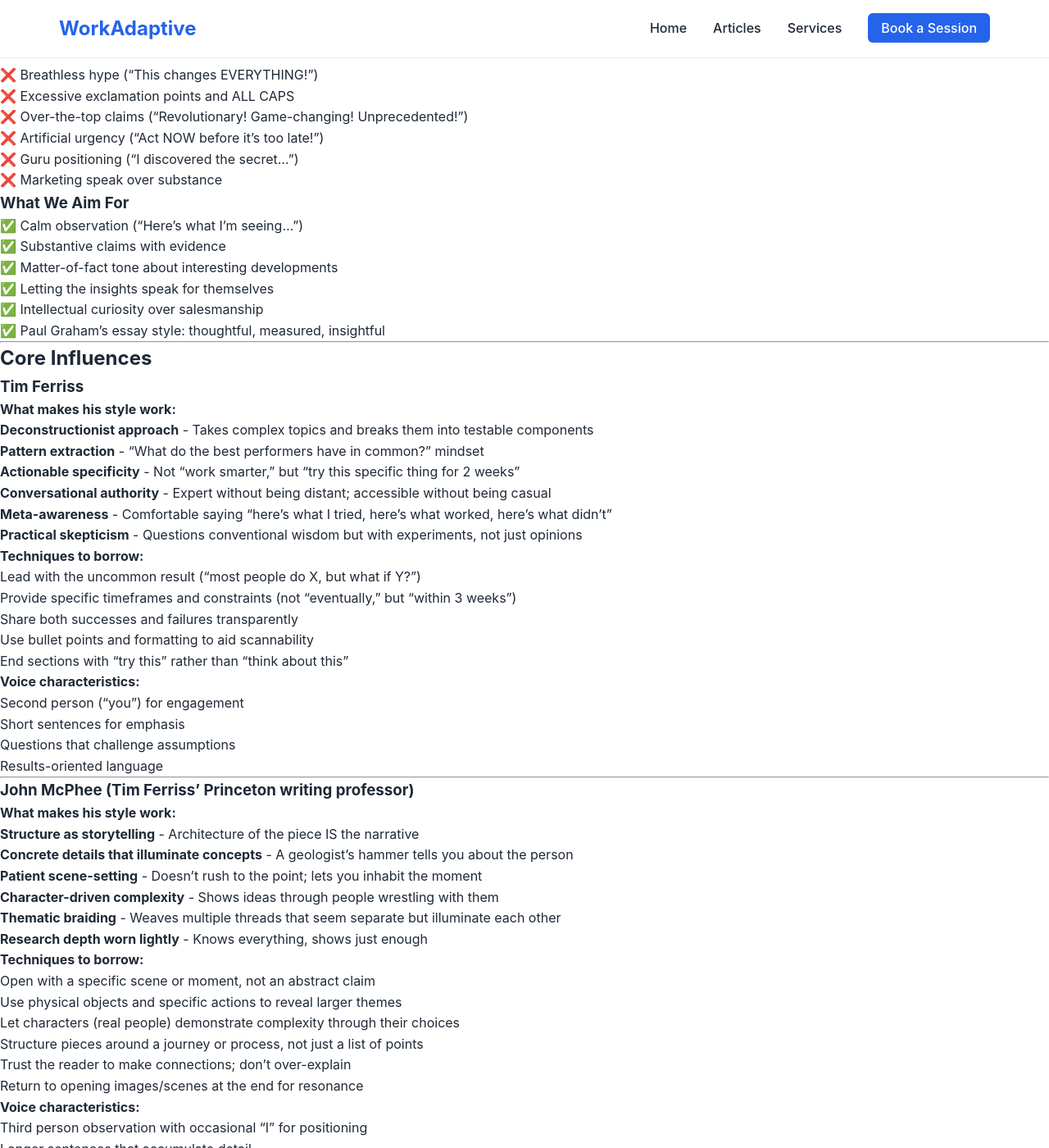
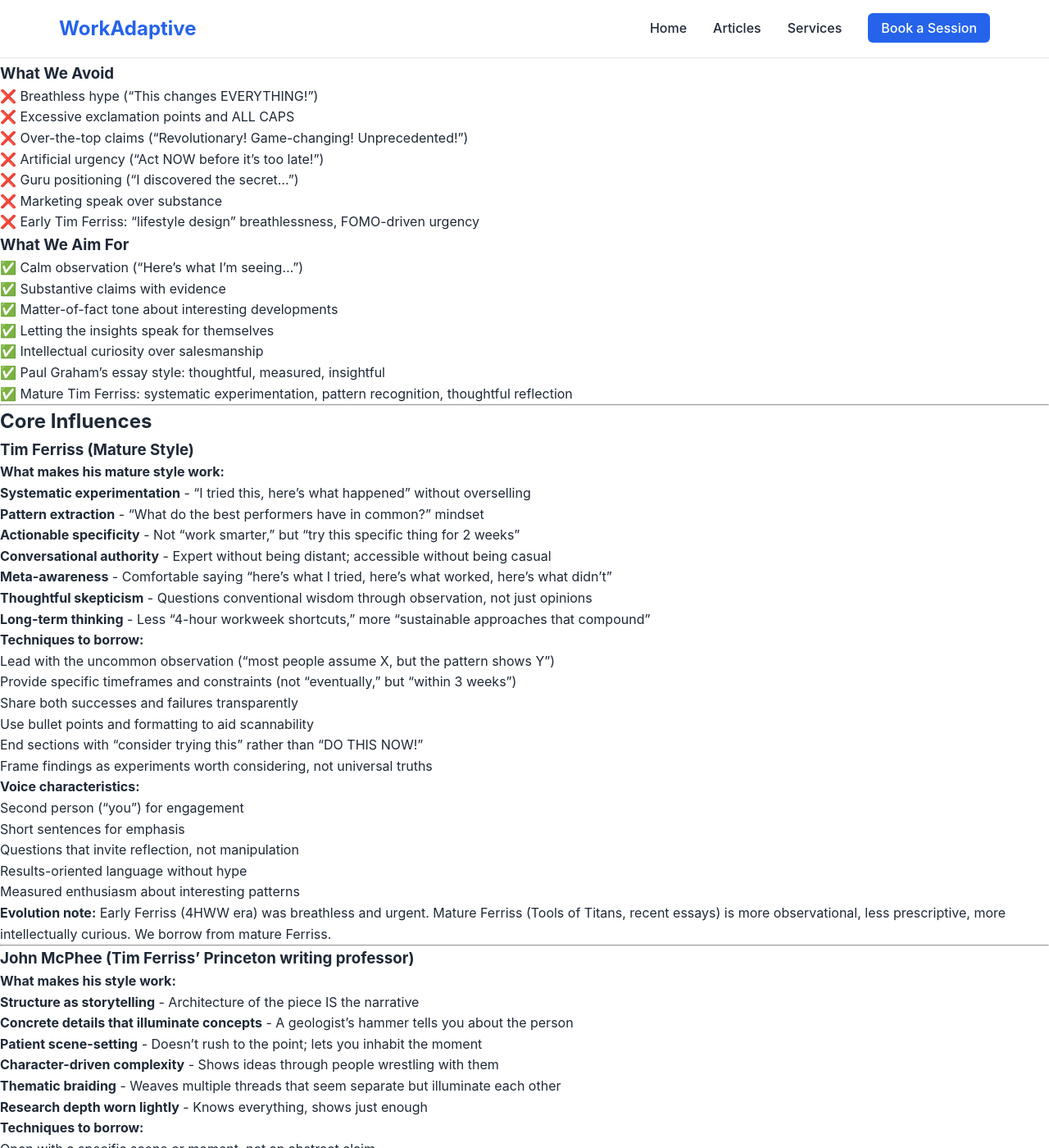
Before and after one commit to workadaptive/content, a Jekyll site: the page built from writing-style-reference.md, in a window 1280 px wide and 1400 px high, scrolled down 216 px. Shown: the whole window at 82% size. Built offline with Jekyll 4.4.1, drawn with Linux system fonts in a browser that asks for light colours; our own code applies the rules of GitHub Pages for plain Markdown files; some of the changed text lies outside the part shown.

Commit message:
De-hype articles: Remove breathless excitement, shift to Paul Graham + mature Tim Ferriss tone
- front-row-seat: Remove 'it just worked' magic moments, calm observation
- b2b-sales: Remove FOMO/urgency, competitors anxiety
- why-ides: Remove 'unlock' language
- Update style guide: Distinguish early TF (breathless) vs mature TF (thoughtful)
- Increase PG:TF ratio across all articles

```diff
--- a/writing-style-reference.md
+++ b/writing-style-reference.md
@@ -4,7 +4,7 @@
 
 This document captures stylistic elements from writers whose work resonates with how we want to communicate: practical, human, narrative-driven, and accessible to business experts without dumbing things down.
 
-**Core principle: More Paul Graham, less Tim Ferriss. No excessive hype or breathless excitement.**
+**Core principle: More Paul Graham, less early Tim Ferriss (4-Hour Workweek). Aim for mature Tim Ferriss (recent essays/interviews) - thoughtful experimentation without breathless hype.**
 
 ---
 
@@ -18,6 +18,7 @@
 - ❌ Artificial urgency ("Act NOW before it's too late!")
 - ❌ Guru positioning ("I discovered the secret...")
 - ❌ Marketing speak over substance
+- ❌ Early Tim Ferriss: "lifestyle design" breathlessness, FOMO-driven urgency
 
 ### What We Aim For
 
@@ -27,35 +28,41 @@
 - ✅ Letting the insights speak for themselves
 - ✅ Intellectual curiosity over salesmanship
 - ✅ Paul Graham's essay style: thoughtful, measured, insightful
+- ✅ Mature Tim Ferriss: systematic experimentation, pattern recognition, thoughtful reflection
 
 ---
 
 ## Core Influences
 
-### Tim Ferriss
+### Tim Ferriss (Mature Style)
 
-**What makes his style work:**
+**What makes his mature style work:**
 
-- **Deconstructionist approach** - Takes complex topics and breaks them into testable components
+- **Systematic experimentation** - "I tried this, here's what happened" without overselling
 - **Pattern extraction** - "What do the best performers have in common?" mindset
 - **Actionable specificity** - Not "work smarter," but "try this specific thing for 2 weeks"
 - **Conversational authority** - Expert without being distant; accessible without being casual
 - **Meta-awareness** - Comfortable saying "here's what I tried, here's what worked, here's what didn't"
-- **Practical skepticism** - Questions conventional wisdom but with experiments, not just opinions
+- **Thoughtful skepticism** - Questions conventional wisdom through observation, not just opinions
+- **Long-term thinking** - Less "4-hour workweek shortcuts," more "sustainable approaches that compound"
 
 **Techniques to borrow:**
 
-- Lead with the uncommon result ("most people do X, but what if Y?")
+- Lead with the uncommon observation ("most people assume X, but the pattern shows Y")
 - Provide specific timeframes and constraints (not "eventually," but "within 3 weeks")
 - Share both successes and failures transparently
 - Use bullet points and formatting to aid scannability
-- End sections with "try this" rather than "think about this"
+- End sections with "consider trying this" rather than "DO THIS NOW!"
+- Frame findings as experiments worth considering, not universal truths
 
 **Voice characteristics:**
 - Second person ("you") for engagement
 - Short sentences for emphasis
-- Questions that challenge assumptions
-- Results-oriented language
+- Questions that invite reflection, not manipulation
+- Results-oriented language without hype
+- Measured enthusiasm about interesting patterns
+
+**Evolution note:** Early Ferriss (4HWW era) was breathless and urgent. Mature Ferriss (Tools of Titans, recent essays) is more observational, less prescriptive, more intellectually curious. We borrow from mature Ferriss.
 
 ---
 
```
Also changed, not shown: _articles/b2b-sales-crm-automation.md (+8 -10 lines), _articles/front-row-seat-to-history.md (+24 -32 lines), _articles/why-ides-solve-ai-memory-problem.md (+2 -2 lines).
